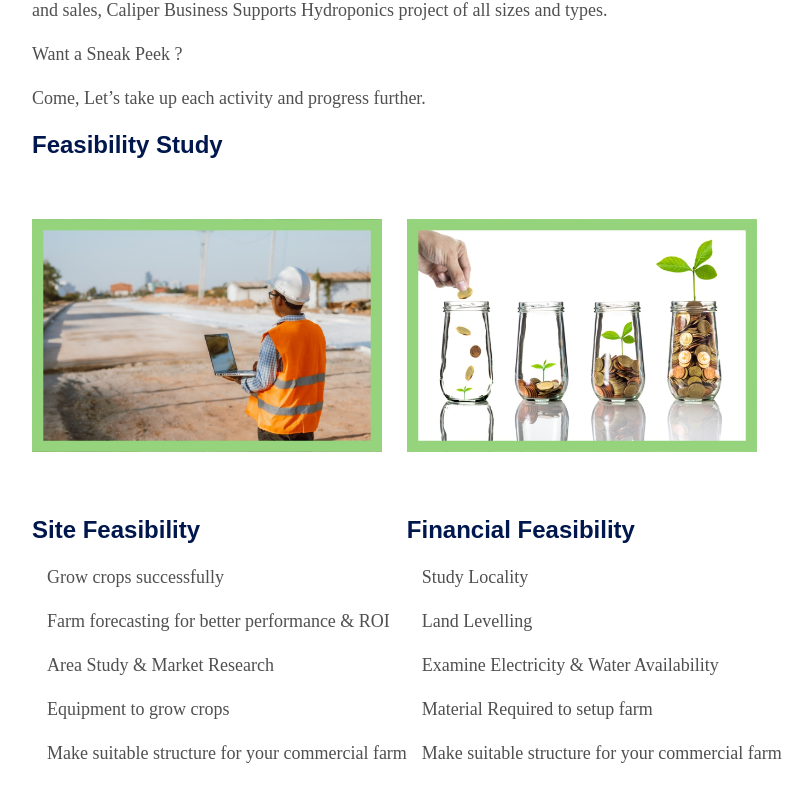
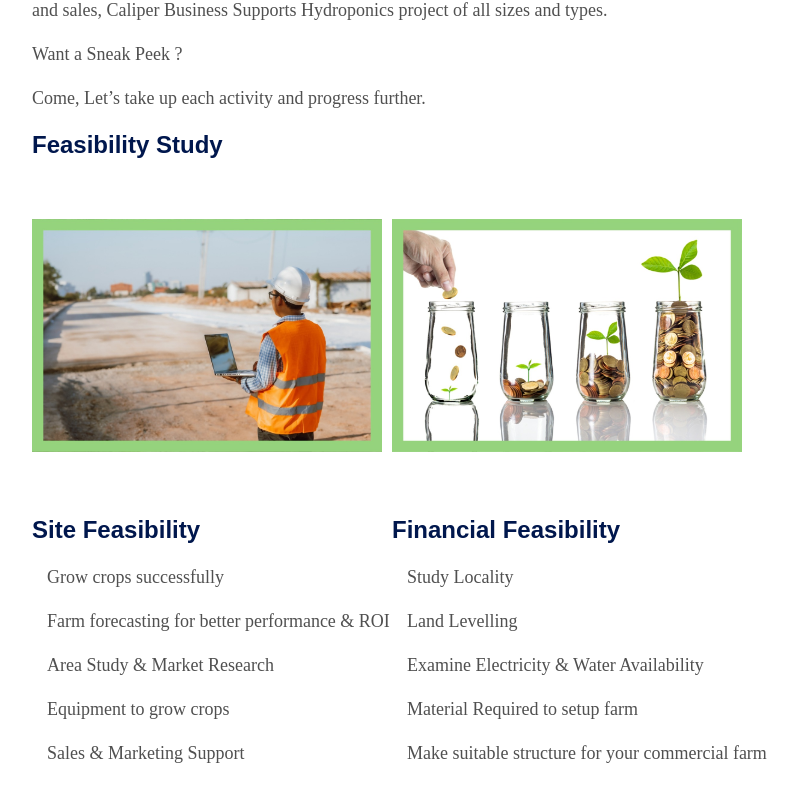
Before and after one commit to Sk-Bhardwaj24/Caliper_Business, a React (Create React App) app: page / in a window 1280 px wide. Shown: the part 861-1663 px from the top of the page, without its empty margins (192-1004 px from the left). Built offline with nearby package versions, Linux system fonts and the light colour scheme.

Commit message:
designing service page

```diff
--- a/src/components/Service.jsx
+++ b/src/components/Service.jsx
@@ -84,7 +84,7 @@
               Equipment to grow crops
             </p>
             <p className={styles.ssp} style={{ marginLeft: "15px" }}>
-              Make suitable structure for your commercial farm
+              Sales & Marketing Support
             </p>
           </div>
           <div>
```
